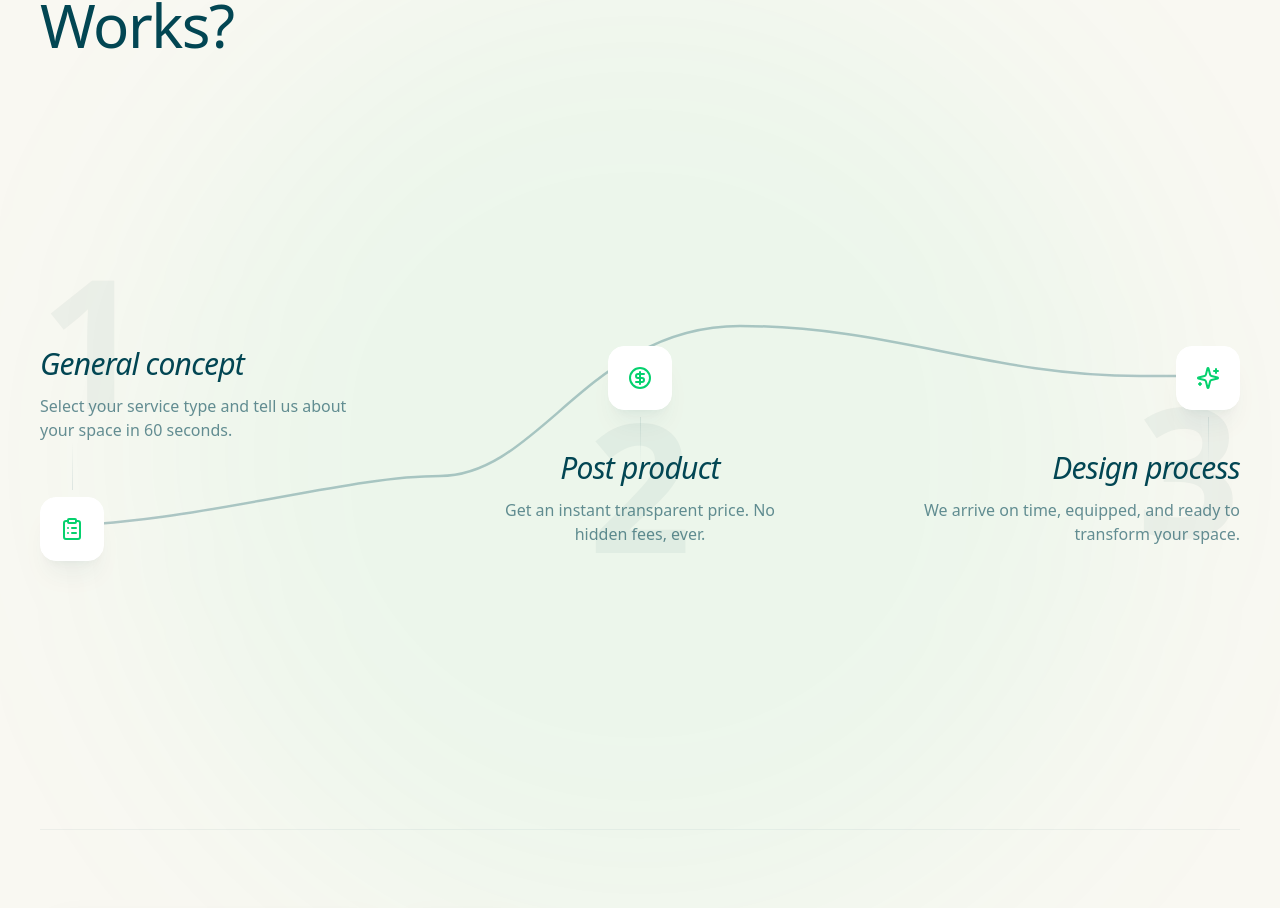
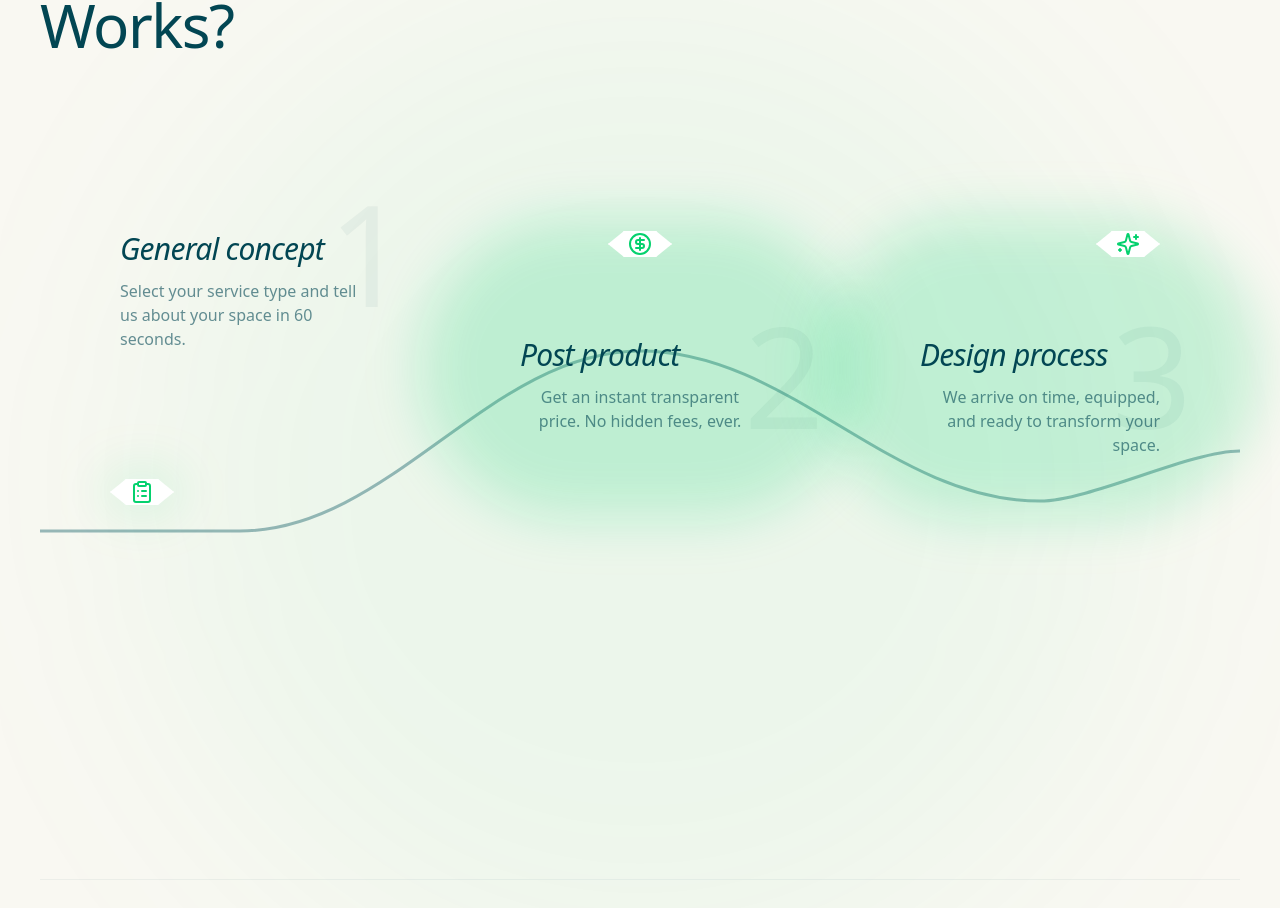
Before and after one commit to renatoquerales28-byte/extreme-cleaning-next, a Next.js app: page / in a window 1280 px wide. Shown: the part 2319-3227 px from the top of the page. Built offline with nearby package versions, Linux system fonts and the light colour scheme.

Commit message:
UI: Absolute replica of reference Process Section with Hexagonal nodes and smooth wave

```diff
--- a/src/components/landing/ProcessSection.tsx
+++ b/src/components/landing/ProcessSection.tsx
@@ -60,18 +60,18 @@ export default function ProcessSection() {
                 </motion.div>
 
                 {/* VISUAL PROCESS FLOW - Wavy Line & Floating Steps */}
-                <div className="relative min-h-[550px] mb-20 lg:mb-32 flex items-center">
+                <div className="relative min-h-[600px] mb-24 lg:mb-32">
 
-                    {/* The Connecting Wave - SVG Line */}
-                    <div className="absolute top-0 left-0 w-full h-full hidden lg:block overflow-visible pointer-events-none">
+                    {/* The Connecting Wave - Solid Smooth Path */}
+                    <div className="absolute inset-0 hidden lg:block overflow-visible pointer-events-none">
                         <svg width="100%" height="100%" viewBox="0 0 1200 400" fill="none" xmlns="http://www.w3.org/2000/svg" className="w-full h-full">
                             <motion.path
-                                d="M0 300C150 300 300 250 400 250C500 250 550 100 700 100C850 100 950 150 1100 150L1200 150"
+                                d="M0 280C100 280 150 280 200 280C350 280 450 100 600 100C750 100 850 250 1000 250C1050 250 1150 200 1200 200"
                                 stroke="#085560"
-                                strokeWidth="2.5"
-                                strokeDasharray="10 10"
+                                strokeWidth="3"
+                                strokeLinecap="round"
                                 initial={{ pathLength: 0, opacity: 0 }}
-                                whileInView={{ pathLength: 1, opacity: 0.3 }}
+                                whileInView={{ pathLength: 1, opacity: 0.4 }}
                                 viewport={{ once: true }}
                                 transition={{ duration: 2.5, ease: "easeInOut" }}
                             />
@@ -79,76 +79,105 @@ export default function ProcessSection() {
                     </div>
 
                     {/* Step Nodes & Content */}
-                    <div className="grid grid-cols-1 lg:grid-cols-3 gap-24 lg:gap-0 w-full relative z-10 pt-10">
+                    <div className="grid grid-cols-1 lg:grid-cols-3 gap-32 lg:gap-0 w-full relative z-10 pt-20">
 
-                        {/* STEP 1: Content ABOVE the line (y=250 approx) */}
+                        {/* STEP 1: Content ABOVE the line */}
+                        <div className="relative flex flex-col items-center lg:items-start lg:pl-20">
+                            {/* Text Group */}
                             <motion.div
-                            initial={{ opacity: 0, y: 30 }}
+                                initial={{ opacity: 0, y: 20 }}
                                 whileInView={{ opacity: 1, y: 0 }}
                                 viewport={{ once: true }}
-                            transition={{ duration: 0.8 }}
-                            className="relative flex flex-col items-center lg:items-start lg:translate-x-12 lg:-translate-y-8"
+                                className="relative z-10 mb-12 lg:mb-32"
                             >
-                            <div className="absolute -top-16 lg:-top-24 lg:left-0 text-[140px] lg:text-[180px] font-black text-[#024653]/5 leading-none pointer-events-none">1</div>
+                                <div className="absolute -right-12 -top-12 text-[140px] font-thin text-[#024653]/5 leading-none select-none">1</div>
+                                <h3 className="text-2xl lg:text-3xl font-normal text-[#024653] tracking-tight italic mb-3">General concept</h3>
+                                <p className="text-[#024653]/60 font-light leading-relaxed text-sm lg:text-base max-w-[240px]">Select your service type and tell us about your space in 60 seconds.</p>
+                            </motion.div>
 
-                            {/* Content Above */}
-                            <div className="relative z-10 space-y-3 max-w-xs text-center lg:text-left mb-10">
-                                <h3 className="text-2xl lg:text-3xl font-normal text-[#024653] tracking-tight italic">General concept</h3>
-                                <p className="text-[#024653]/60 font-light leading-relaxed text-sm lg:text-base">Select your service type and tell us about your space in 60 seconds.</p>
+                            {/* Hex Node */}
+                            <motion.div
+                                initial={{ scale: 0 }}
+                                whileInView={{ scale: 1 }}
+                                viewport={{ once: true }}
+                                transition={{ delay: 0.5 }}
+                                className="relative lg:ml-[-10px]"
+                            >
+                                <div className="absolute inset-0 bg-[#05D16E]/20 blur-xl rounded-full scale-110" />
+                                <div
+                                    className="w-16 h-18 bg-white shadow-lg border border-white flex items-center justify-center text-[#05D16E] relative z-20 hover:scale-110 transition-all duration-300"
+                                    style={{ clipPath: "polygon(25% 0%, 75% 0%, 100% 50%, 75% 100%, 25% 100%, 0% 50%)" }}
+                                >
+                                    <ClipboardList size={24} />
+                                </div>
+                            </motion.div>
                         </div>
 
-                            {/* Node on the line */}
-                            <div className="w-16 h-16 rounded-2xl bg-white shadow-xl shadow-[#024653]/5 border border-white flex items-center justify-center text-[#05D16E] relative z-20 hover:scale-110 transition-transform duration-300 lg:translate-y-[15px]">
-                                <ClipboardList size={24} />
-                                <div className="absolute -top-2 -translate-y-full hidden lg:block w-px h-12 bg-gradient-to-t from-[#024653]/10 to-transparent" />
+                        {/* STEP 2: Content BELOW the line (Peak Node) */}
+                        <div className="relative flex flex-col items-center">
+                            {/* Hex Node (On Peak) */}
+                            <motion.div
+                                initial={{ scale: 0 }}
+                                whileInView={{ scale: 1 }}
+                                viewport={{ once: true }}
+                                transition={{ delay: 0.8 }}
+                                className="mb-12 lg:mb-20 lg:-translate-y-[100px]"
+                            >
+                                <div className="absolute inset-0 bg-[#05D16E]/20 blur-xl rounded-full scale-110" />
+                                <div
+                                    className="w-16 h-18 bg-white shadow-lg border border-white flex items-center justify-center text-[#05D16E] relative z-20 hover:scale-110 transition-all duration-300"
+                                    style={{ clipPath: "polygon(25% 0%, 75% 0%, 100% 50%, 75% 100%, 25% 100%, 0% 50%)" }}
+                                >
+                                    <CircleDollarSign size={24} />
                                 </div>
                             </motion.div>
 
-                        {/* STEP 2: Content BELOW the line (y=100 approx) */}
+                            {/* Text Group */}
                             <motion.div
-                            initial={{ opacity: 0, y: 30 }}
+                                initial={{ opacity: 0, y: 20 }}
                                 whileInView={{ opacity: 1, y: 0 }}
                                 viewport={{ once: true }}
-                            transition={{ duration: 0.8, delay: 0.3 }}
-                            className="relative flex flex-col items-center lg:-translate-y-24"
+                                transition={{ delay: 1 }}
+                                className="relative z-10 lg:-translate-y-[40px]"
                             >
-                            <div className="absolute -top-16 lg:top-12 text-[140px] lg:text-[180px] font-black text-[#024653]/5 leading-none pointer-events-none">2</div>
-
-                            {/* Node on the line */}
-                            <div className="w-16 h-16 rounded-2xl bg-white shadow-xl shadow-[#024653]/5 border border-white flex items-center justify-center text-[#05D16E] relative z-20 hover:scale-110 transition-transform duration-300 mb-10">
-                                <CircleDollarSign size={24} />
-                                <div className="absolute -bottom-2 translate-y-full hidden lg:block w-px h-12 bg-gradient-to-b from-[#024653]/10 to-transparent" />
+                                <div className="absolute -right-16 -top-8 text-[140px] font-thin text-[#024653]/5 leading-none select-none">2</div>
+                                <h3 className="text-2xl lg:text-3xl font-normal text-[#024653] tracking-tight italic mb-3">Post product</h3>
+                                <p className="text-[#024653]/60 font-light leading-relaxed text-sm lg:text-base max-w-[240px] text-center">Get an instant transparent price. No hidden fees, ever.</p>
+                            </motion.div>
                         </div>
 
-                            {/* Content Below */}
-                            <div className="relative z-10 space-y-3 max-w-xs text-center">
-                                <h3 className="text-2xl lg:text-3xl font-normal text-[#024653] tracking-tight italic">Post product</h3>
-                                <p className="text-[#024653]/60 font-light leading-relaxed text-sm lg:text-base">Get an instant transparent price. No hidden fees, ever.</p>
+                        {/* STEP 3: Content BELOW the line */}
+                        <div className="relative flex flex-col items-center lg:items-end lg:pr-20">
+                            {/* Hex Node */}
+                            <motion.div
+                                initial={{ scale: 0 }}
+                                whileInView={{ scale: 1 }}
+                                viewport={{ once: true }}
+                                transition={{ delay: 1.1 }}
+                                className="mb-12 lg:mb-20 lg:translate-x-[-40px] lg:translate-y-[45px]"
+                            >
+                                <div className="absolute inset-0 bg-[#05D16E]/20 blur-xl rounded-full scale-110" />
+                                <div
+                                    className="w-16 h-18 bg-white shadow-lg border border-white flex items-center justify-center text-[#05D16E] relative z-20 hover:scale-110 transition-all duration-300"
+                                    style={{ clipPath: "polygon(25% 0%, 75% 0%, 100% 50%, 75% 100%, 25% 100%, 0% 50%)" }}
+                                >
+                                    <Sparkles size={24} />
                                 </div>
                             </motion.div>
 
-                        {/* STEP 3: Content BELOW the line (y=150 approx) */}
+                            {/* Text Group */}
                             <motion.div
-                            initial={{ opacity: 0, y: 30 }}
+                                initial={{ opacity: 0, y: 20 }}
                                 whileInView={{ opacity: 1, y: 0 }}
                                 viewport={{ once: true }}
-                            transition={{ duration: 0.8, delay: 0.6 }}
-                            className="relative flex flex-col items-center lg:items-end lg:-translate-x-12 lg:-translate-y-[15px]"
+                                transition={{ delay: 1.3 }}
+                                className="relative z-10 lg:translate-y-[80px]"
                             >
-                            <div className="absolute -top-16 lg:top-8 lg:right-0 text-[140px] lg:text-[180px] font-black text-[#024653]/5 leading-none pointer-events-none text-right">3</div>
-
-                            {/* Node on the line */}
-                            <div className="w-16 h-16 rounded-2xl bg-white shadow-xl shadow-[#024653]/5 border border-white flex items-center justify-center text-[#05D16E] relative z-20 hover:scale-110 transition-transform duration-300 mb-10">
-                                <Sparkles size={24} />
-                                <div className="absolute -bottom-2 translate-y-full hidden lg:block w-px h-12 bg-gradient-to-b from-[#024653]/10 to-transparent" />
+                                <div className="absolute -right-8 -top-8 text-[140px] font-thin text-[#024653]/5 leading-none select-none">3</div>
+                                <h3 className="text-2xl lg:text-3xl font-normal text-[#024653] tracking-tight italic mb-3">Design process</h3>
+                                <p className="text-[#024653]/60 font-light leading-relaxed text-sm lg:text-base max-w-[240px] text-right">We arrive on time, equipped, and ready to transform your space.</p>
+                            </motion.div>
                         </div>
-
-                            {/* Content Below */}
-                            <div className="relative z-10 space-y-3 max-w-xs text-center lg:text-right">
-                                <h3 className="text-2xl lg:text-3xl font-normal text-[#024653] tracking-tight italic">Design process</h3>
-                                <p className="text-[#024653]/60 font-light leading-relaxed text-sm lg:text-base">We arrive on time, equipped, and ready to transform your space.</p>
-                            </div>
-                        </motion.div>
 
                     </div>
                 </div>
```
Lines whose indentation alone changed are shown as unchanged.
